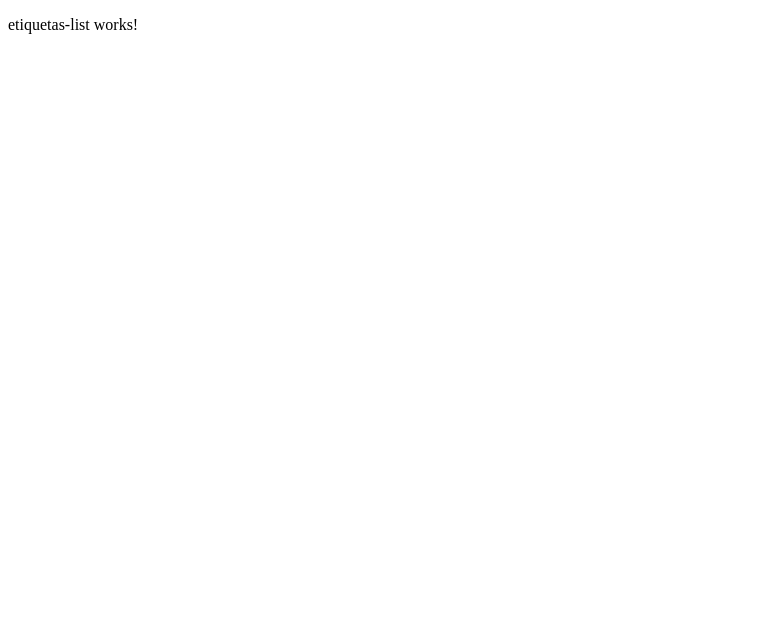
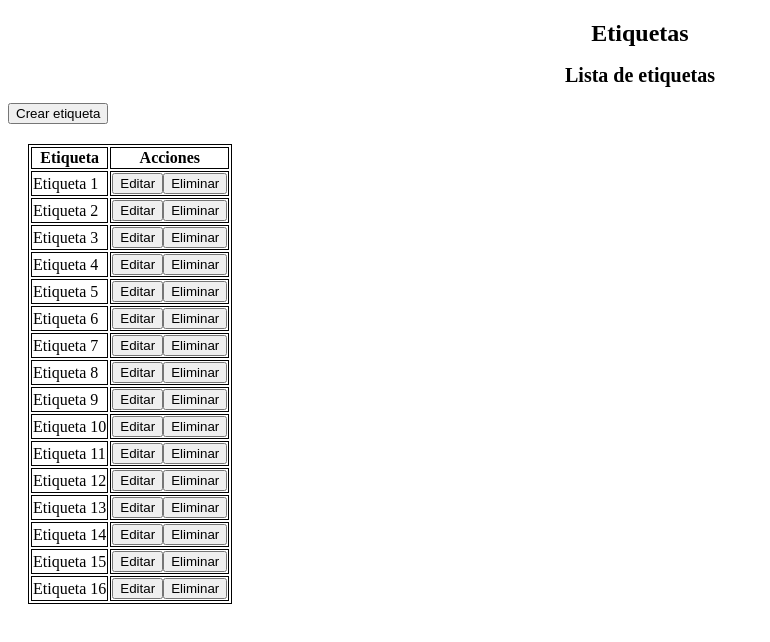
Before and after one commit to JavierLo24/notasPersonalesFE, an Angular app: page /etiquetas in a window 1280 px wide. Shown: the top 642 px of the page, without its empty margins (0-770 px from the left). Built offline with nearby package versions, Linux system fonts and the light colour scheme.

Commit message:
Creación de modulos de crear, editar y general y listas temporales de visualización

```diff
--- a/src/app/app.component.html
+++ /dev/null
@@ -1 +0,0 @@
-<router-outlet/>
--- a/src/app/app.component.ts
+++ b/src/app/app.component.ts
@@ -5,8 +5,8 @@ import { RouterOutlet } from '@angular/router';
   selector: 'app-root',
   standalone: true,
   imports: [RouterOutlet],
-  templateUrl: './app.component.html',
-  styleUrl: './app.component.css'
+  template: `<router-outlet />`,
+  styles: ``,
 })
 export class AppComponent {
   title = 'notasPersonalesFE';
--- a/src/app/etiquetas/components/etiquetas-list/etiquetas-list.component.html
+++ /dev/null
@@ -1 +0,0 @@
-<p>etiquetas-list works!</p>
--- a/src/app/etiquetas/components/etiquetas-list/etiquetas-list.component.ts
+++ b/src/app/etiquetas/components/etiquetas-list/etiquetas-list.component.ts
@@ -4,9 +4,71 @@ import { Component } from '@angular/core';
   selector: 'app-etiquetas-list',
   standalone: true,
   imports: [],
-  templateUrl: './etiquetas-list.component.html',
-  styles: ``
+  template:  `
+    <div>
+      <h1 class="main-title">Etiquetas</h1>
+      <h2 class="sub-title">Lista de etiquetas</h2>
+    </div>
+    <div>
+      <button>Crear etiqueta</button>
+    </div>
+      <div class="etiqueta-table">
+        <table>
+          <tr>
+            <th>Etiqueta</th>
+            <th>Acciones</th>
+          </tr>
+          @for (etiqueta of etiquetas; track etiquetas.id) {
+          <tr>
+            <td>{{ etiqueta.name }}</td>
+            <td>
+              <button>Editar</button>
+              <button>Eliminar</button>
+            </td>
+          }
+        </table>
+      </div>
+  `,
+  styles: `
+    .main-title {
+      font-size: 24px;
+      text-align: center;
+      margin-top: 20px; }
+
+    .sub-title {
+      font-size: 20px;
+      text-align: center;
+    }
+
+    .etiqueta-table {
+      align-items: center;
+      padding: 10px;
+      margin: 10px;
+    }
+
+    table, th, td {
+      border: 1px solid black;
+
+    }
+  `
 })
 export class EtiquetasListComponent {
-
+  etiquetas: any = [
+    { id: 1, name: 'Etiqueta 1' },
+    { id: 2, name: 'Etiqueta 2' },
+    { id: 3, name: 'Etiqueta 3' },
+    { id: 4, name: 'Etiqueta 4' },
+    { id: 5, name: 'Etiqueta 5' },
+    { id: 6, name: 'Etiqueta 6' },
+    { id: 7, name: 'Etiqueta 7' },
+    { id: 8, name: 'Etiqueta 8' },
+    { id: 9, name: 'Etiqueta 9' },
+    { id: 10, name: 'Etiqueta 10' },
+    { id: 11, name: 'Etiqueta 11' },
+    { id: 12, name: 'Etiqueta 12' },
+    { id: 13, name: 'Etiqueta 13' },
+    { id: 14, name: 'Etiqueta 14' },
+    { id: 15, name: 'Etiqueta 15' },
+    { id: 16, name: 'Etiqueta 16' },
+  ];
 }
--- a/src/app/notas-p/components/notas-list/notas-list.component.html
+++ /dev/null
@@ -1 +0,0 @@
-<p>notas-list works!</p>
--- a/src/app/notas-p/components/notas-list/notas-list.component.ts
+++ b/src/app/notas-p/components/notas-list/notas-list.component.ts
@@ -4,15 +4,22 @@ import { Component } from '@angular/core';
   selector: 'app-notas-list',
   imports: [],
   template: `
-
-    <h1 class="main-title">Notas personales</h1>
-    <h2 class="sub-title">Lista de notas</h2>
-    <button>Crear nota</button>
+    <div>
+      <h1 class="main-title">Notas personales</h1>
+      <h2 class="sub-title">Lista de notas</h2>
+    </div>
+    <div>
+      <button>Crear nota</button>
+    </div>
     @for (nota of notas; track notas.id) {
     <div class="notas-container">
       <div class="nota-container">
         <h3 class="nota-title">{{ nota.title }}</h3>
         <p class="nota-content">{{ nota.content }}</p>
+        <div>
+          <button>Editar</button>
+          <button>Eliminar</button>
+        </div>
       </div>
     </div>
     }
```
Also changed, not shown: src/app/etiquetas/components/add-up-etiqueta/add-up-etiqueta.component.ts (added, +15 -0 lines), src/app/etiquetas/pages/etiqueta/etiqueta.component.ts (added, +15 -0 lines), src/app/notas-p/components/add-up-notas/add-up-notas.component.ts (added, +15 -0 lines), src/app/notas-p/pages/notas/notas.component.ts (added, +15 -0 lines), src/app/app.component.css (deleted), 1 other file (tests, documents, lock files or other folders).
